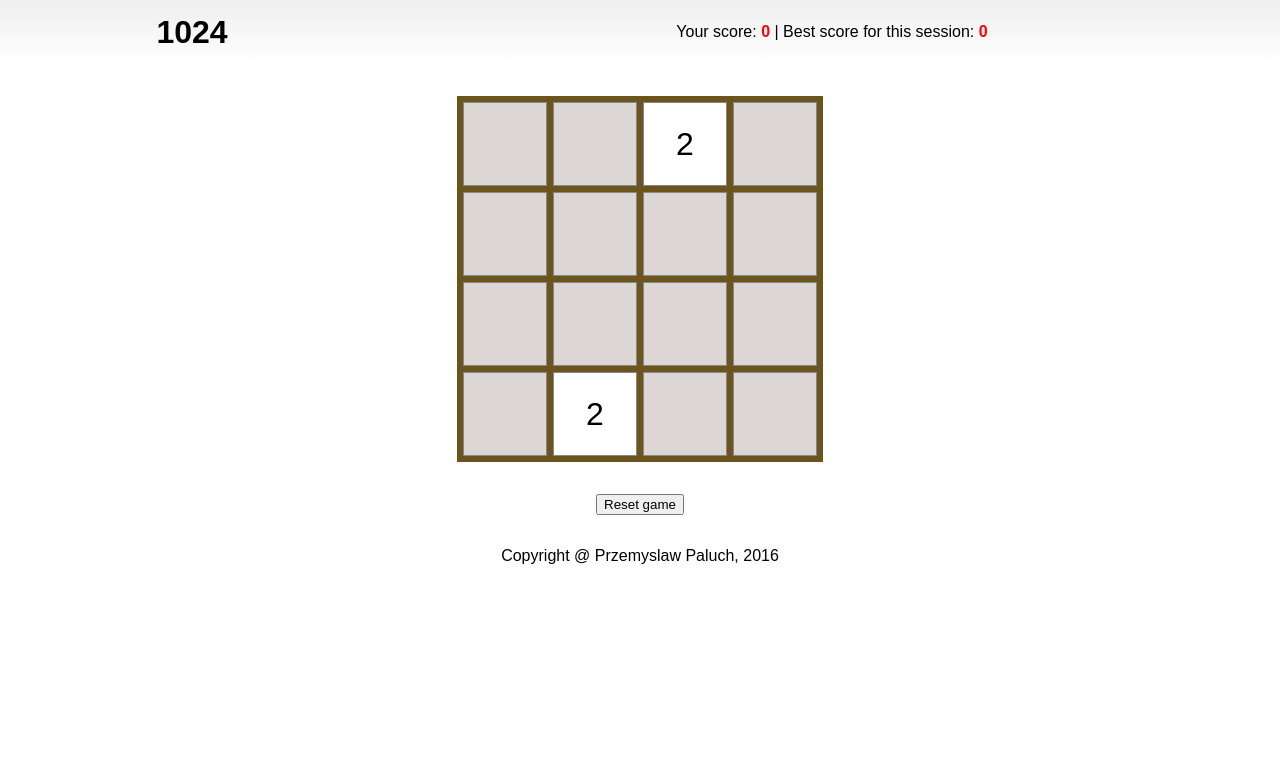
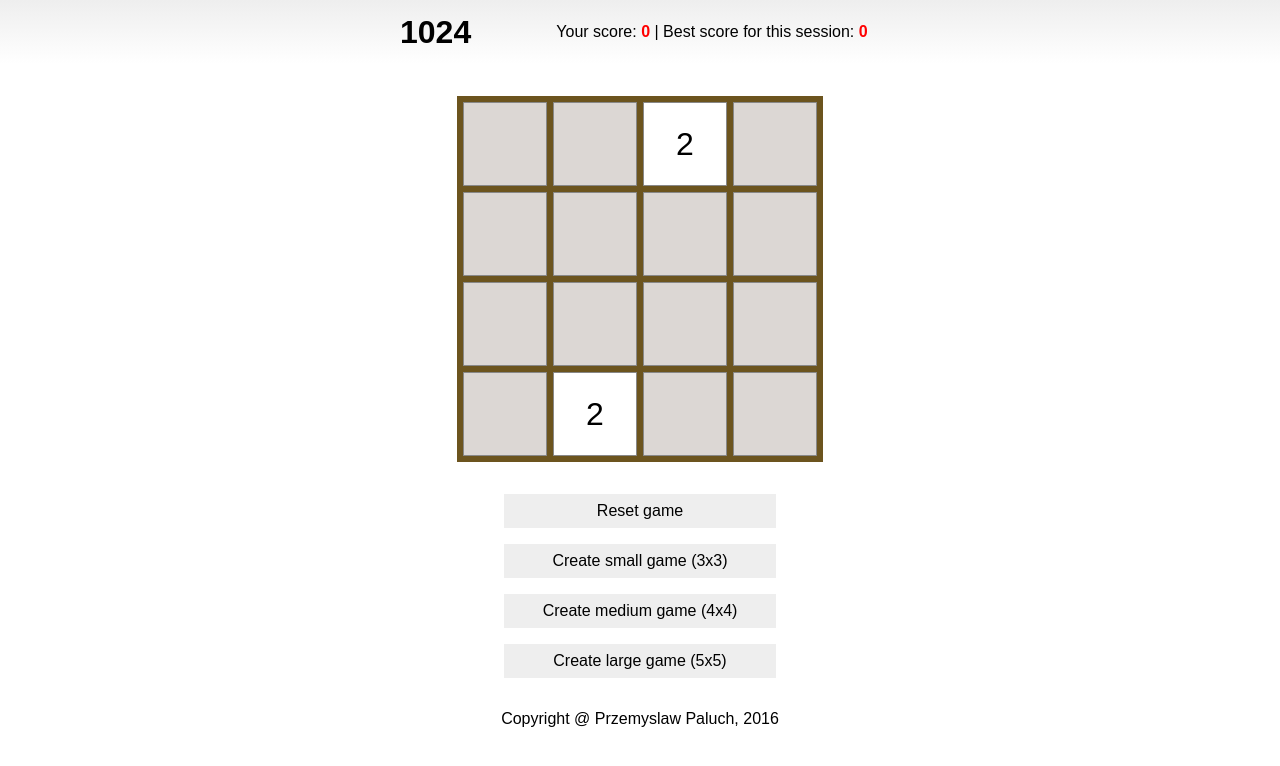
Before and after one commit to palprz/1024, a PHP site: page / in a window 1280 px wide. Shown: the top 766 px of the page. Run offline with PHP 8.4, Linux system fonts and the light colour scheme; style sheets or scripts are compiled from the project's sources.

Commit message:
Added configuration for table size and change div in header.

```diff
--- a/index.html
+++ b/index.html
@@ -7,7 +7,6 @@
     <meta name="description" content="Project 1024 made by Przemyslaw Paluch">
     <meta name="keywords" content="przemyslaw, paluch, bristol, software, enginner, github, 1024 />
     <meta name="author" content="Przemyslaw Paluch">
-<!--     <link rel="shortcut icon" href="./resources/images/my-page-icon.ico"> TODO -->
     <link href="./resources/style/1024.css" rel="stylesheet">
     <script src="./resources/lib/jquery-1.12.3.min.js"></script>
     <script src="./resources/js/script.js"></script>
@@ -15,17 +14,22 @@
 </head>
 <body>
 	<header>
-		<div id="title">1024</div>
-		<div id="score">Your score: <span id="currentScore">0</span> | Best score for this session: <span id="bestScore">0</span></div>
+		<div class="header-container">
+			<div class="title">1024</div>
+			<div class="score">Your score: <span class="currentScore">0</span> | Best score for this session: <span class="bestScore">0</span></div>
+		</div>
 	</header>
-	<section>
+	<section id="table">
 		<table>
 
 		</table>
 	</section>
 	<section>
-		<button id="reset" >Reset game</button>
-		<p id="message"></p>
+		<div class="reset button">Reset game</div>
+		<div class="size button" value="3">Create small game (3x3)</div>
+		<div class="size button" value="4">Create medium game (4x4)</div>
+		<div class="size button" value="5">Create large game (5x5)</div>
+		<div class="message"></div>
 	</section>
 	<footer>
 		Copyright @ Przemyslaw Paluch, 2016
--- a/resources/js/script.js
+++ b/resources/js/script.js
@@ -2,12 +2,8 @@ $( document ).ready( function () {
 
 	/**
 	 * TODO list with order:
-	 * - Add arrows for mobile version and configuration for that (checkbox?).
-	 * - Configuration for smaller and bigger versions.
 	 * - Add correct CSS (only for mobile version):
-	 * 		- add div-container for header
 	 * 		- add classes .small, .medium and .big for table (different size of 'td' elements).
-	 * 		- remove buttons and add divs
 	 * - add link to github and portfolio page in the footer
 	 * - Spend more time on game and fix bugs.
 	 */
@@ -173,9 +169,20 @@ $( document ).ready( function () {
 	/**
 	 * Clear message text and init application once again.
 	 */
-	$( '#reset' ).on( 'click', function( e ) {
-		$( '#message' ).empty();
+	$( '.reset' ).on( 'click', function( e ) {
+		$( '.message' ).empty();
 		init();
+	} )
+
+	/**
+	 * Change table size to small/medium/large (3x3/4x4/5x5) and init game.
+	 */
+	$( '.size' ).on( 'click', function( e ) {
+		if( confirm( 'Are you sure to change size of table? Table needs to be reload and you will lose your current game' ) ) {
+			tableSize = $( this ).attr( 'value' );
+			$( '.message' ).empty();
+			init();
+		}
 	} )
 
 	/**
@@ -183,7 +190,7 @@ $( document ).ready( function () {
 	 */
 	function clearCurrentScore() {
 		currentScore = 0;
-		$( '#currentScore' ).html( '0' );
+		$( '.currentScore' ).html( '0' );
 	}
 
 	/**
@@ -192,10 +199,10 @@ $( document ).ready( function () {
 	 */
 	function addCurrentScore( currentScoreVal ) {
 		currentScore = parseInt( currentScore ) + parseInt ( currentScoreVal );
-		$( '#currentScore' ).empty().text( currentScore );
+		$( '.currentScore' ).empty().text( currentScore );
 		if ( currentScore > bestScore ) {
 			bestScore = currentScore;
-			$( '#bestScore' ).empty().text( currentScore );
+			$( '.bestScore' ).empty().text( currentScore );
 		}
 	}
 
@@ -235,7 +242,7 @@ $( document ).ready( function () {
 			generateTile();
 			if( isEndGame() ) {
 				refreshHTML();
-				$( '#message' ).html( 'You don\'t have available move.' );
+				$( '.message' ).html( 'You don\'t have available move.' );
 			}
 		}
 		refreshHTML();
--- a/resources/style/1024.css
+++ b/resources/style/1024.css
@@ -15,20 +15,26 @@ header {
     background: linear-gradient( #eee, #fff ); /* Standard syntax (must be last) */
 }
 
-#title {
+.header-container {
+	max-width: 30em;
+	margin: 0 auto;
+}
+
+.title {
 	float: left;
+	text-align: left;
 	width: 30%;
 	font-size: 32px;
 	font-weight: bold;
 }
 
-#score {
+.score {
 	float: right;
 	width: 70%;
 	font-size: 16px;
 }
 
-#currentScore, #bestScore {
+.currentScore, .bestScore {
 	color: red;
 	font-weight: bold;
 }
@@ -63,3 +69,18 @@ td {
 .colour1024 { background-color: #555D50; color: #000; }
 .colour2048 { background-color: #003399; color: #000; }
 .colour4096, .colour8192, .colour16384, .colour32768, .colour65536 { background-color: #000; color: #fff; }
+
+
+.button {
+	background-color: #eee;
+	padding: 0.5em 1em;
+	width: 15em;
+	margin: 0 auto;
+	margin-top: 1em;
+}
+
+.button:hover {
+	background-color: #aaa;
+	color: #fff;
+	cursor: pointer;
+}
```
